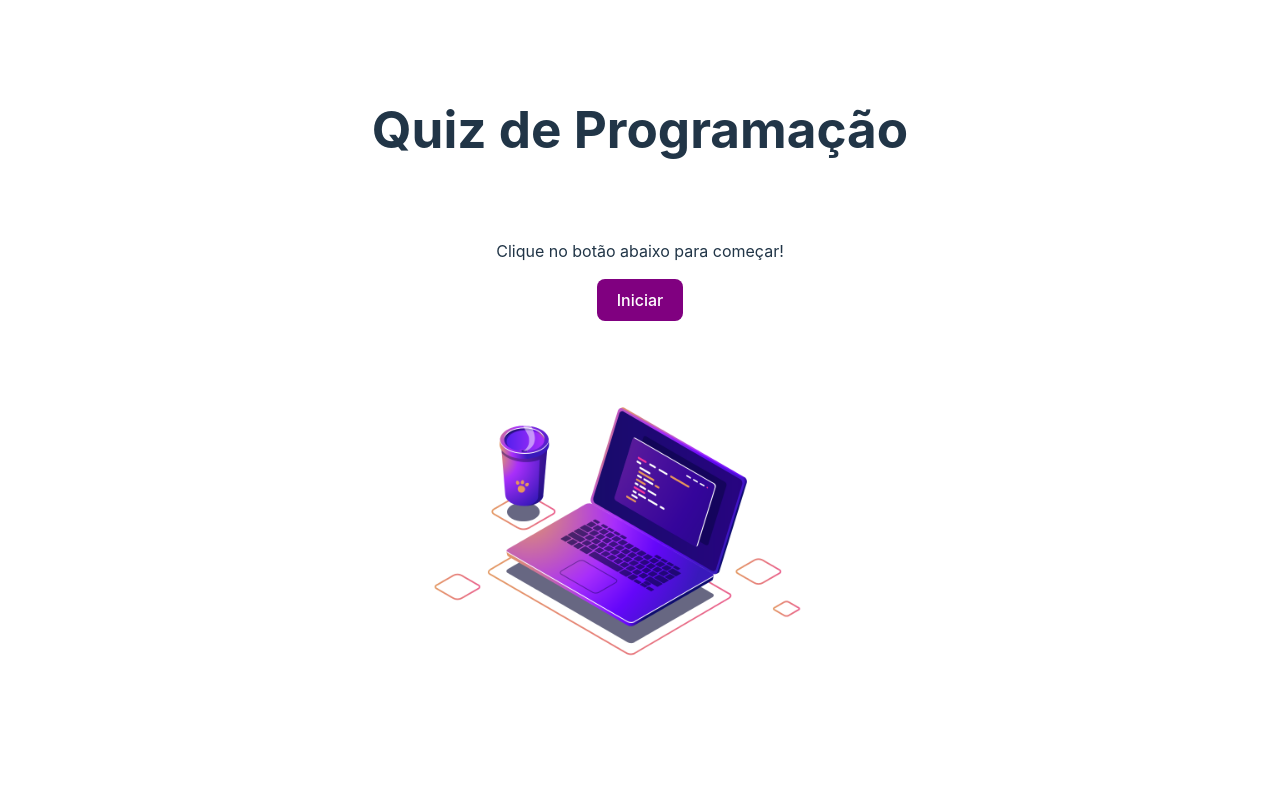
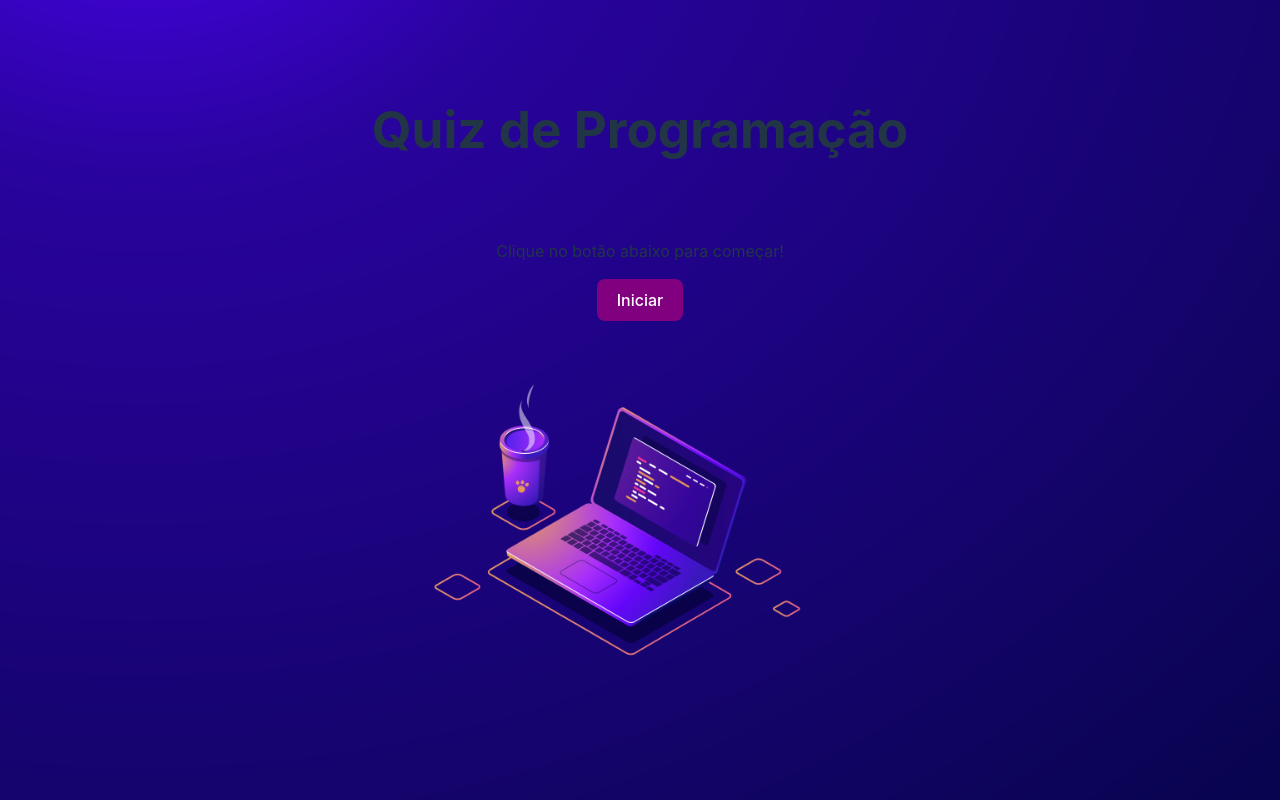
Before and after one commit to JuliaJPereira/quiz-react-typescript, a React (Vite) app: page / in a window 1280 px wide. Built offline with nearby package versions, Linux system fonts and the light colour scheme.

Commit message:
Imagem de background

```diff
--- a/src/quiz-style.ts
+++ b/src/quiz-style.ts
@@ -27,3 +27,12 @@ export const StartButton = styled.button`
 export const Image = styled.img`
   width: 500px;
 `;
+
+export const BackgroundImage = styled.img`
+  position: fixed; /* Fixa a imagem de fundo */
+  top: 0;
+  left: 0;
+  width: 100%;
+  height: 100%;
+  z-index: -1; /* Coloca a imagem de fundo atrás de todos os outros elementos */
+`;
--- a/src/quiz.tsx
+++ b/src/quiz.tsx
@@ -1,8 +1,9 @@
-import { Box, Title, Text, StartButton, Image } from "./quiz-style.ts";
+import { Box, Title, Text, StartButton, Image, BackgroundImage } from "./quiz-style.ts";
 
 function Quiz() {
   return (
     <>
+      <BackgroundImage src="src/assets/background.png" alt="fundo" />
       <Title id="title">Quiz de Programação</Title>
       <Box id="texto-e-botao">
         <Text id="text">Clique no botão abaixo para começar!</Text>
```
Also changed, not shown: src/assets/background.png (renamed from src/assets/backround.png).
